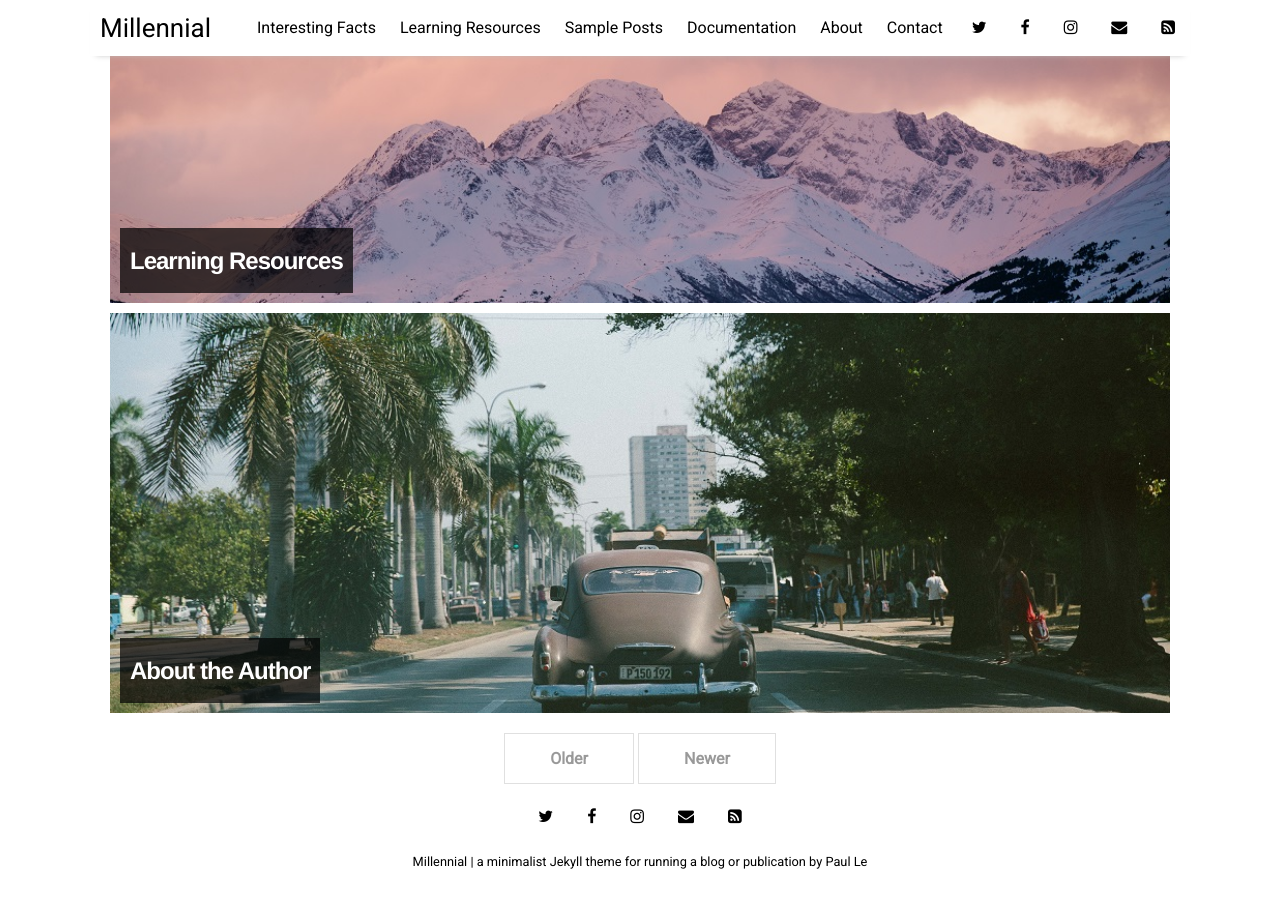
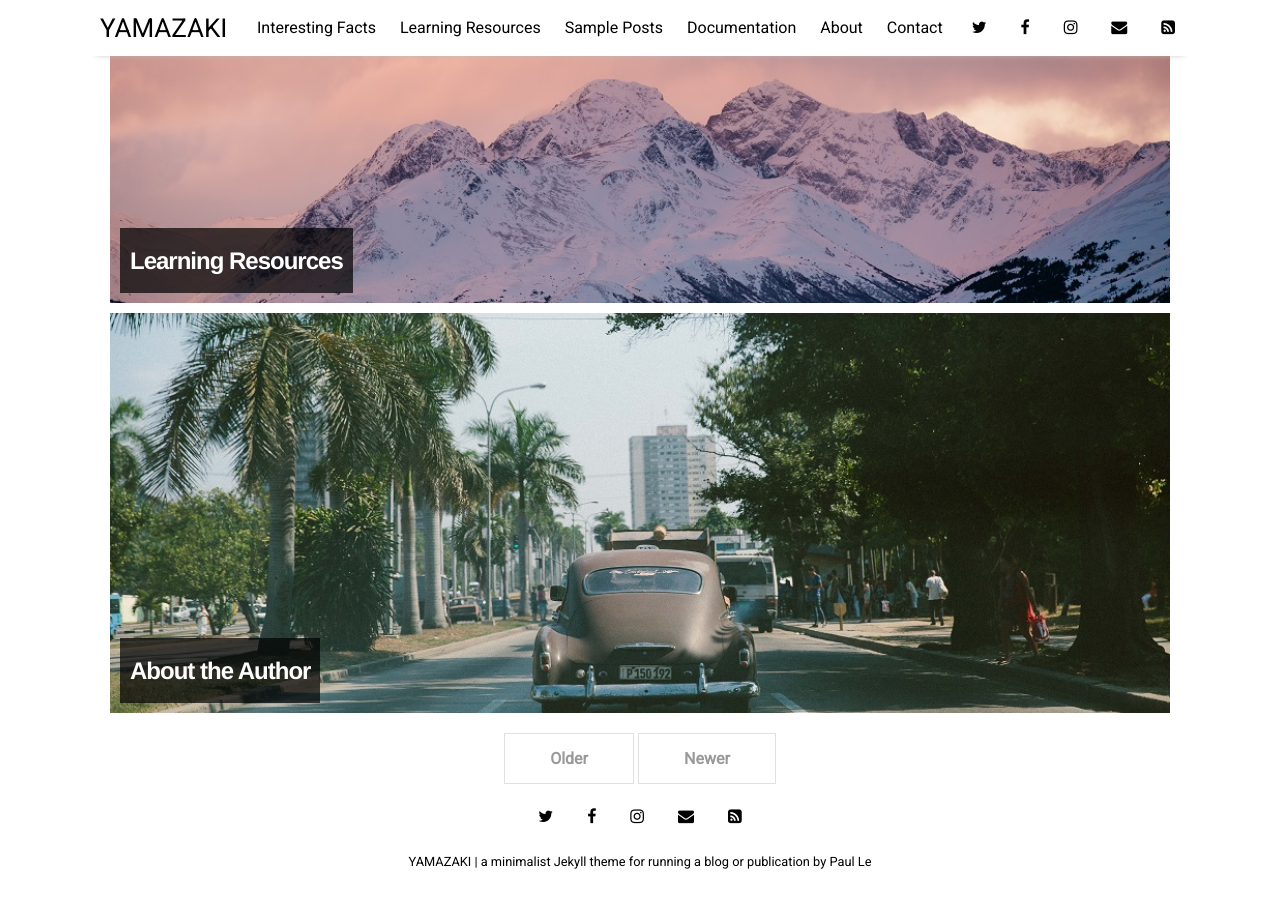
Before and after one commit to gj1002509/zakisikoku, a Jekyll site: the page built from index.html, in a window 1280 px wide and 900 px high, scrolled down 1398 px. Built offline with Jekyll 4.4.1, drawn with Linux system fonts in a browser that asks for light colours; nearby versions of some CDN libraries; the list of posts is cut into pages by our own code.

Commit message:
Update _config.yml

```diff
--- a/_config.yml
+++ b/_config.yml
@@ -10,7 +10,7 @@ permalink:           /:title
 plugins:             [jekyll-paginate, jekyll-sitemap, jekyll-feed, jekyll-seo-tag]
 
 # Customise atom feed settings (this is where Jekyll-Feed gets configuration information)
-title:		           "Millennial"
+title:		           "YAMAZAKI"
 description:	       "a minimalist Jekyll theme for running a blog or publication"
 author:              "Paul Le"
 
```
